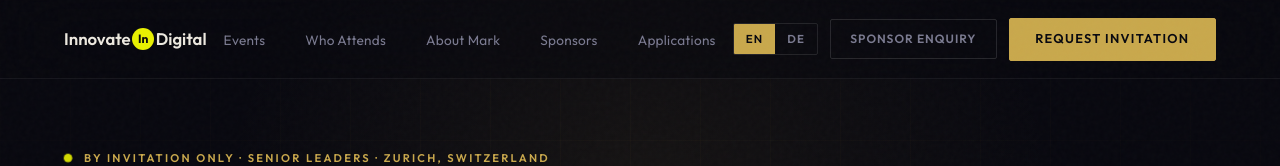
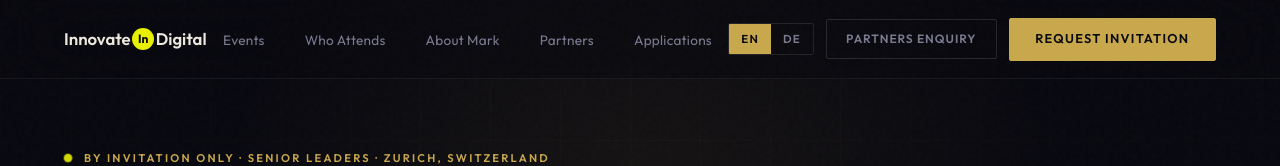
Before and after one commit to markross100/innovateindigital, a Next.js app: page /en in a window 1280 px wide. Shown: the top 166 px of the page. Built offline with nearby package versions, Linux system fonts and the light colour scheme; a web font is replaced by a local one.

Commit message:
update sponsor and founder issues

```diff
--- a/components/AboutMark.tsx
+++ b/components/AboutMark.tsx
@@ -24,7 +24,7 @@ export default function AboutMark() {
         <div className="grid grid-cols-1 lg:grid-cols-[360px_1fr] gap-20 items-center">
           <motion.div ref={photoRef} initial={{ opacity: 0, y: 28 }} animate={photoView ? { opacity: 1, y: 0 } : {}} transition={{ duration: 0.7, ease: [0.22, 1, 0.36, 1] }} className="relative">
             <div className="relative aspect-[4/5] w-full">
-              <Image src="/images/mark.jpg" alt="Mark Ross — Founder, InnovateInDigital" fill sizes="(max-width: 1024px) 100vw, 360px" className="object-cover object-top grayscale-[10%] contrast-[1.04]" priority />
+              <Image src="/images/mark.jpg" alt="Mark Ross — Organiser, InnovateInDigital" fill sizes="(max-width: 1024px) 100vw, 360px" className="object-cover object-top grayscale-[10%] contrast-[1.04]" priority />
             </div>
             <div className="frame-accent" />
           </motion.div>
--- a/components/ChatWidget.tsx
+++ b/components/ChatWidget.tsx
@@ -13,7 +13,7 @@ const SUGGESTED_QUESTIONS = [
   "What is InnovateInDigital?",
   "How do I request an invitation?",
   "Who attends the roundtables?",
-  "How can my company sponsor?",
+  "How can my company partner?",
 ];
 
 export default function ChatWidget() {
--- a/messages/de.json
+++ b/messages/de.json
@@ -3,10 +3,10 @@
     "events": "Events",
     "whoAttends": "Teilnehmer",
     "aboutMark": "Über Mark",
-    "sponsors": "Sponsoren",
+    "sponsors": "Partner & Unterstützer",
     "applications": "Anwendungen",
     "requestInvite": "Einladung anfragen",
-    "sponsorEnquiry": "Sponsor-Anfrage"
+    "sponsorEnquiry": "Partner-Anfrage"
   },
   "hero": {
     "eyebrow": "Nur auf Einladung · Führungskräfte · Zürich, Schweiz",
@@ -82,7 +82,7 @@
     "t3author": "— Senior Leader, Schweiz"
   },
   "mark": {
-    "label": "Der Gründer",
+    "label": "Der Organisator",
     "name": "Mark Ross",
     "location": "Zürich, Schweiz",
     "bio": "Ich habe dieses private Netzwerk gegründet, weil ich immer wieder dasselbe Gespräch führte: brillante Menschen, die an RPA, Automatisierung und KI arbeiten — aber in Silos. Kein echter Raum, um zu teilen, was wirklich funktioniert, was nicht und wohin die Reise geht. Also habe ich einen geschaffen.",
@@ -105,7 +105,7 @@
     "button": "Einladung anfragen"
   },
   "sponsors": {
-    "label": "Für Sponsoren & Partner",
+    "label": "Partner & Unterstützer",
     "headline1": "Ihre Marke.",
     "headline2": "Am richtigen Tisch.",
     "sub": "InnovateInDigital bietet ein einzigartiges Partnerschaftsmodell — direkten Zugang zu leitenden KI- und Automatisierungsentscheidungsträgern in der Schweiz. Keine Gebühr. Nur echte Partnerschaft.",
@@ -113,9 +113,9 @@
     "perk2": "20-minütige Speaking-Plattform — Demo, Case Study oder Q&A",
     "perk3": "Markenpräsenz in einem premium, vertrauensorientierten privaten Netzwerk",
     "perk4": "LinkedIn Co-Promotion vor und nach dem Event",
-    "boxTitle": "Interesse an einer Sponsorschaft?",
-    "boxSub": "Fordern Sie unser Sponsor-Informationspaket an — wir senden es direkt und vereinbaren ein kurzes Gespräch.",
-    "boxCta": "Sponsor-Paket anfragen",
+    "boxTitle": "Interesse an einer Partnerschaft?",
+    "boxSub": "Fordern Sie unser Partner-Informationspaket an — wir senden es direkt und vereinbaren ein kurzes Gespräch.",
+    "boxCta": "Partner-Paket anfragen",
     "boxEmail": "mark.ross@innovateindigital.com"
   },
   "apps": {
@@ -139,7 +139,7 @@
     "events": "Events",
     "whoAttends": "Teilnehmer",
     "about": "Über uns",
-    "sponsors": "Sponsoren",
+    "sponsors": "Partner & Unterstützer",
     "linkedin": "LinkedIn",
     "contact": "Kontakt",
     "copy": "© 2026 InnovateInDigital · Zürich, Schweiz",
--- a/messages/en.json
+++ b/messages/en.json
@@ -3,10 +3,10 @@
     "events": "Events",
     "whoAttends": "Who Attends",
     "aboutMark": "About Mark",
-    "sponsors": "Sponsors",
+    "sponsors": "Partners",
     "applications": "Applications",
     "requestInvite": "Request Invitation",
-    "sponsorEnquiry": "Sponsor Enquiry"
+    "sponsorEnquiry": "Partners Enquiry"
   },
   "hero": {
     "eyebrow": "By Invitation Only · Senior Leaders · Zurich, Switzerland",
@@ -82,7 +82,7 @@
     "t3author": "— Senior Leader, Switzerland"
   },
   "mark": {
-    "label": "The Founder",
+    "label": "The Organiser",
     "name": "Mark Ross",
     "location": "Zurich, Switzerland",
     "bio": "I started this private network because I kept having the same conversation: brilliant people working on RPA, automation, and AI — but doing it in silos. No real space to share what's actually working, what isn't, and where things are heading. So I built one.",
@@ -105,7 +105,7 @@
     "button": "Request an Invitation"
   },
   "sponsors": {
-    "label": "For Sponsors & Partners",
+    "label": "Partners & Supporters",
     "headline1": "Your brand.",
     "headline2": "At the right table.",
     "sub": "InnovateInDigital offers a unique partnership model — direct access to senior AI and automation decision-makers in Switzerland. No cash fee. Just genuine partnership.",
@@ -113,9 +113,9 @@
     "perk2": "20-minute speaking platform — demo, case study, or Q&A",
     "perk3": "Brand positioning in a premium, trust-first private network",
     "perk4": "LinkedIn co-promotion pre- and post-event",
-    "boxTitle": "Interested in Sponsoring?",
-    "boxSub": "Request our Sponsor Information Pack — we'll send it directly and schedule a short conversation.",
-    "boxCta": "Request Sponsor Pack",
+    "boxTitle": "Interested in Partnering?",
+    "boxSub": "Request our Partners Information Pack — we'll send it directly and schedule a short conversation.",
+    "boxCta": "Request Partners Pack",
     "boxEmail": "mark.ross@innovateindigital.com"
   },
   "apps": {
@@ -139,7 +139,7 @@
     "events": "Events",
     "whoAttends": "Who Attends",
     "about": "About",
-    "sponsors": "Sponsors",
+    "sponsors": "Partners",
     "linkedin": "LinkedIn",
     "contact": "Contact",
     "copy": "© 2026 InnovateInDigital · Zurich, Switzerland",
--- a/public/zero_to_production.html
+++ b/public/zero_to_production.html
@@ -278,7 +278,7 @@
           </div>
           <div style="text-align:center;margin-bottom:4%">
             <span style="font-family:Georgia,serif;font-size:2.2vw;font-weight:900;color:#F5F5F0;display:block;line-height:1">Mark Ross</span>
-            <span style="font-size:1vw;color:#C9A84C;display:block;margin-top:.3em">Founder, InnovateInDigital</span>
+            <span style="font-size:1vw;color:#C9A84C;display:block;margin-top:.3em">Organiser, InnovateInDigital</span>
             <span style="font-size:.9vw;color:#A0A090;display:block;margin-top:.2em">Zurich, Switzerland</span>
           </div>
           <p style="font-size:.75vw;letter-spacing:.3em;color:#A0A090;text-transform:uppercase;margin-bottom:.5em;text-align:center">LinkedIn</p>
```
Also changed, not shown: 1 other file (tests, documents, lock files or other folders).
